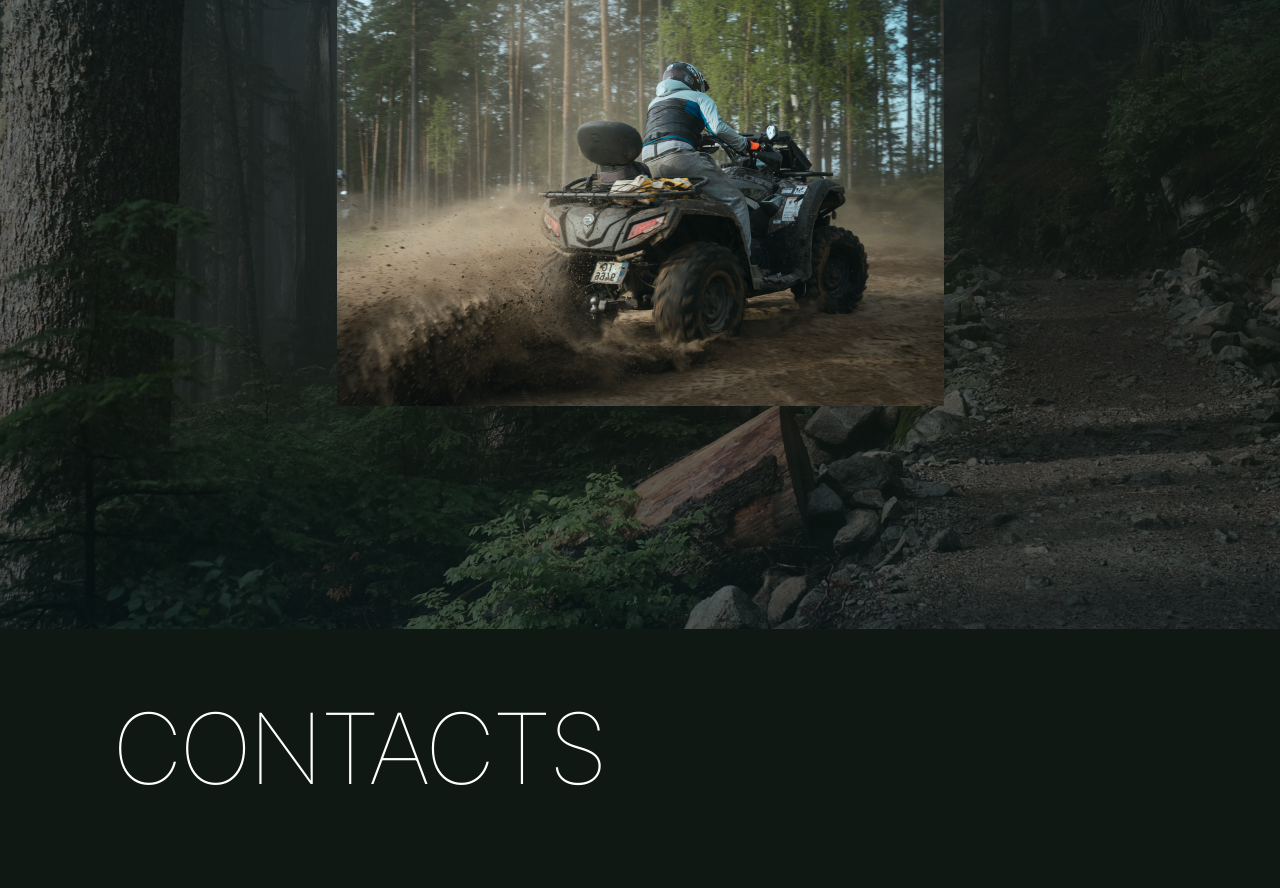
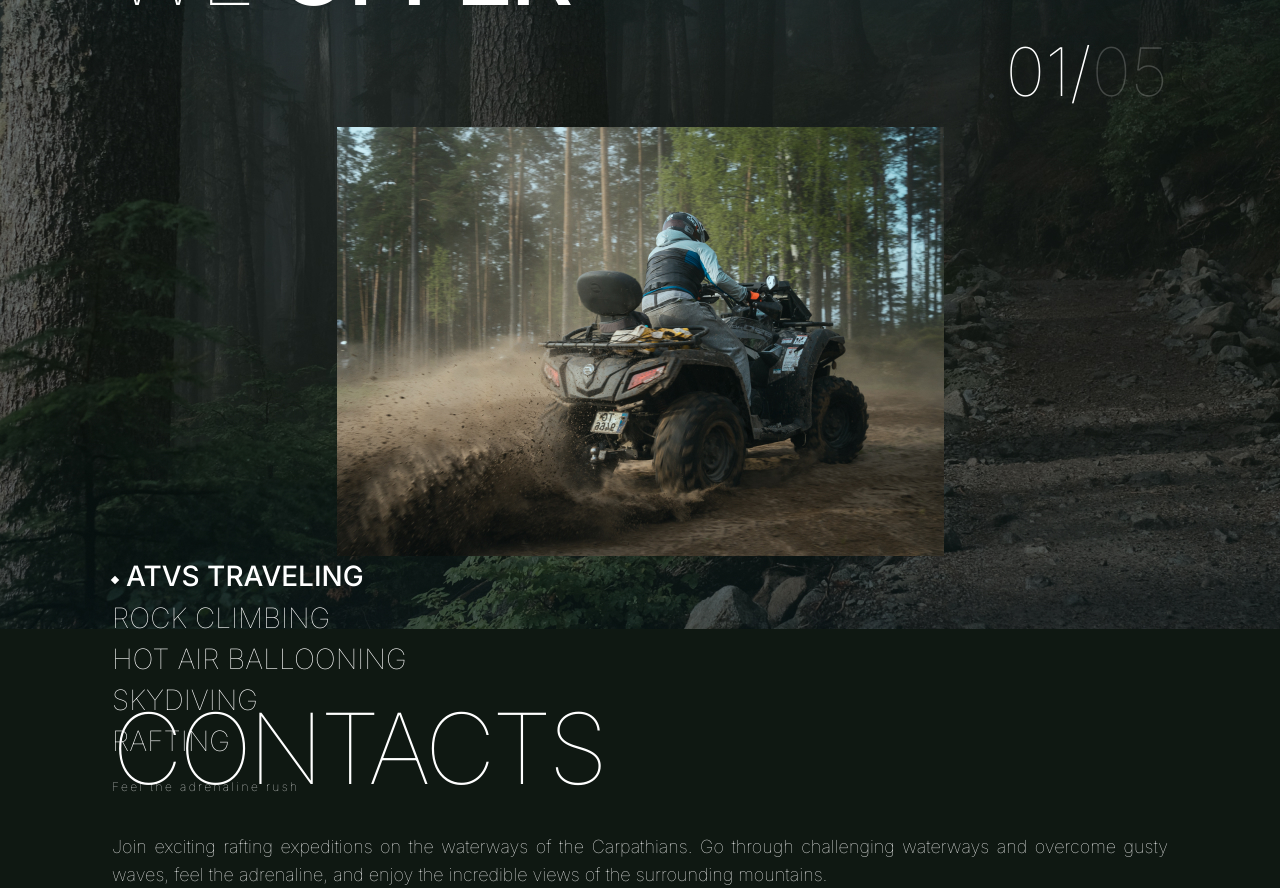
Before and after one commit to Veronikanos/carpTravel, a Next.js app: page / in a window 1280 px wide. Shown: the part 1740-2628 px from the top of the page. Built offline with nearby package versions, Linux system fonts and the light colour scheme; a web font is replaced by a local one.

Commit message:
fix: disable swap by touching slides

```diff
--- a/src/components/Services.tsx
+++ b/src/components/Services.tsx
@@ -9,6 +9,7 @@ import {sliderTitleButtonText, slides} from '@/utils/slides';
 import InnerSlider from './InnerSlider';
 import {Controller, EffectFade, Navigation} from 'swiper/modules';
 import Image from 'next/image';
+import SliderDescription from './Slider/SliderDescription';
 
 const Services: FC = () => {
   const [swiperInstance, setSwiperInstance] = useState<any>(null);
@@ -20,7 +21,15 @@ const Services: FC = () => {
   //     swiperInstance.slideTo(index);
   //   };
 
+  const handleSlideChange = (index: number) => {
+        controlledSwiper.slideTo(index);
+        instanceSwiper.slideTo(index);
+      setActiveIndex(index);
+  };
+
+
   const [controlledSwiper, setControlledSwiper] = useState<any>(null);
+  const [instanceSwiper, setInstanceSwiper] = useState<any>(null);
   return (
     <>
       <section id="services">
@@ -28,13 +37,14 @@ const Services: FC = () => {
         <div className="services-section  max-width relative ">
           <Swiper
             modules={[Controller, EffectFade, Navigation]}
-            controller={{control: controlledSwiper}}
             slidesPerView={1}
-            // noSwiping={true}
-            onSlideChange={() => console.log(controlledSwiper)}>
+            effect="fade"
+            onSwiper={setControlledSwiper}
+            noSwipingClass="no-swipe"
+            >
             {slides.map((item) => {
               return (
-                <SwiperSlide key={item.id}>
+                <SwiperSlide key={item.id} className='no-swipe'>
                   <div className="w-full h-[851px] md:h-[621px] xl:h-[779px]   relative">
                     {/* The next/image component */}
                     {/* <div className="absolute inset-0 z-[-1]"> */}
@@ -61,28 +71,78 @@ const Services: FC = () => {
           </Swiper>
 
           {/* Controlled Swiper -> store swiper instance */}
-          <div className="absolute inset-0 padding-x">
+          <div className="absolute inset-0 padding-x my-14">
             {/* text-block */}
-        <div className="relative">
-            <span className="header-2">We offer</span>
-            </div>
+            <div className="relative z-10 flex flex-col">
+            <div className="flex flex-col mb-[16px]">
+                <div className="header-2">We <span className="font-medium">offer</span></div>
+                <div className="text-[43px] font-thin self-end leading-normal md:text-[67px] md:leading-[78px]">
+                0{activeIndex + 1}/
+                <span className="text-light-transparent">
+                  0{slides.length}
+                </span>
+              </div>
+               </div>
 
 
-          <Swiper modules={[Controller]} onSwiper={setControlledSwiper} className='w-full h-[213px] sm:h-[370px] xl:h-[429px] sm:w-[463px] md:w-[463px] lg:w-[607px]'
+
+          <Swiper modules={[Controller, EffectFade]}
+          effect="fade"
+          controller={{control: controlledSwiper}}
+          onSwiper={setInstanceSwiper}
+        //   noSwiping={true}
+        noSwipingClass="no-swipe"
+
+          className='w-full h-[213px] sm:h-[370px] xl:h-[429px] sm:w-[463px] md:w-[463px] lg:w-[607px] mb-[12px]'
 
           >
             {slides.map((item) => (
-              <SwiperSlide key={item.title} >
+              <SwiperSlide key={item.title}
+              className='no-swipe'>
                     <Image
                       src={item.picture}
                       alt="Nested Slide Image"
                       layout="fill"
                       objectFit="cover"
                       className="object-cover"
+
                     />
               </SwiperSlide>
             ))}
           </Swiper>
+
+
+          <div className=" flex flex-col">
+                  <p className=" block text-right mb-6 text-[12px] leading-loose tracking-[2.4px] md:mb-[34px] md:text-left">
+                    {slides[activeIndex].title}
+                  </p>
+
+                  <ul className="mb-[34px] services-list flex flex-col gap-[16px] md:order-first md:mb-[25px] xl:text-[28px] xl:gap-[24px]">
+                    {sliderTitleButtonText.map((item, index) => {
+                      return (
+                        <li
+                          key={index}
+                          className={
+                            index === activeIndex
+                              ? 'services-item__active'
+                              : ''
+                          }
+                          onClick={() => {
+                            handleSlideChange(index);
+                          }}>
+                          {item}
+                        </li>
+                      );
+                    })}
+                  </ul>
+
+                  <div className=" grow flex flex-col justify-between">
+                    <p className="section-text md:text-[13px] md:text-justify md:leading-[1.53] xl:text-[18px]">
+                      {slides[activeIndex].description}
+                    </p>
+                  </div>
+                </div>
+          </div>
         </div>
         </div>
       </section>
--- /dev/null
+++ b/src/components/Slider/SliderDescription.tsx
@@ -0,0 +1,15 @@
+import { FC } from "react"
+
+
+interface SliderDescriptionProps {
+    activeIndex: number;
+  }
+
+  const SliderDescription: FC<SliderDescriptionProps> = ({ activeIndex }) => {
+
+    return (
+      <p>{activeIndex}</p>
+    );
+  };
+
+export default SliderDescription
```
